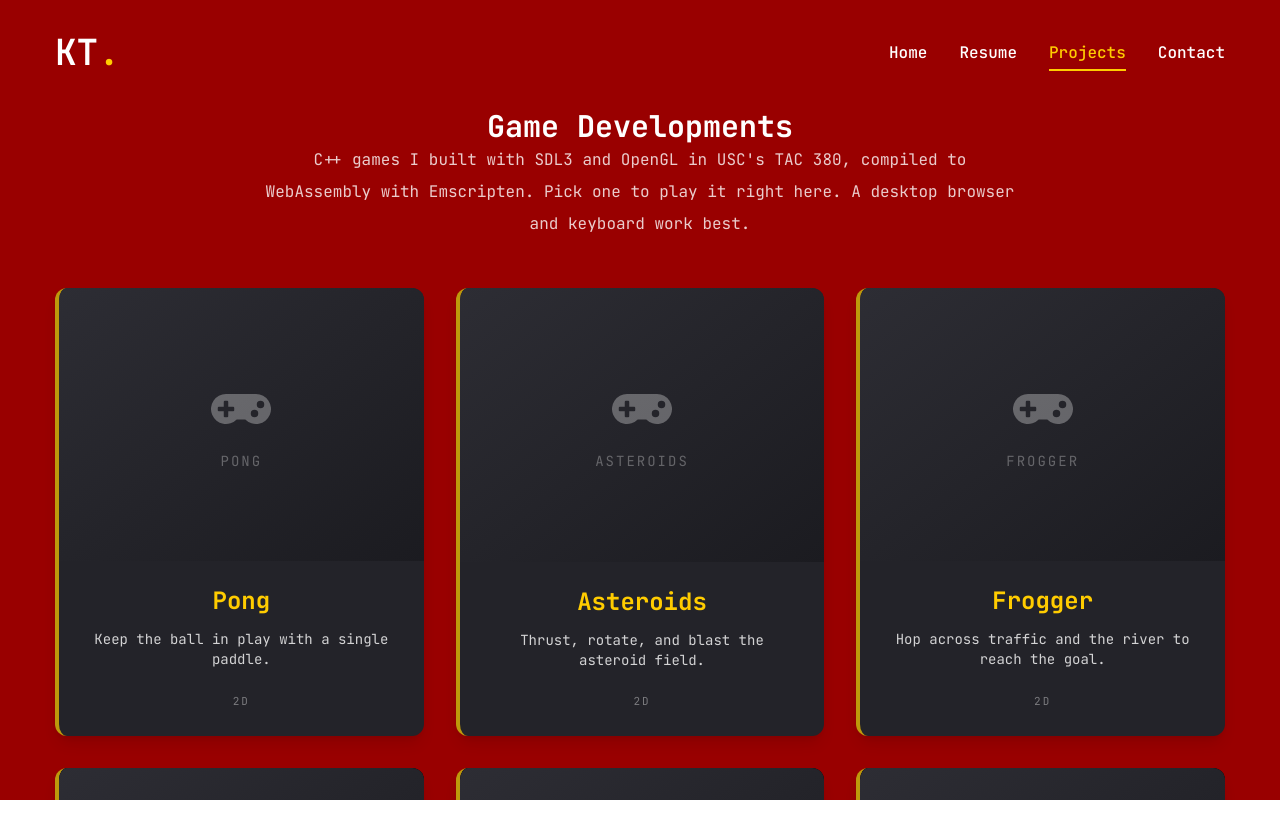
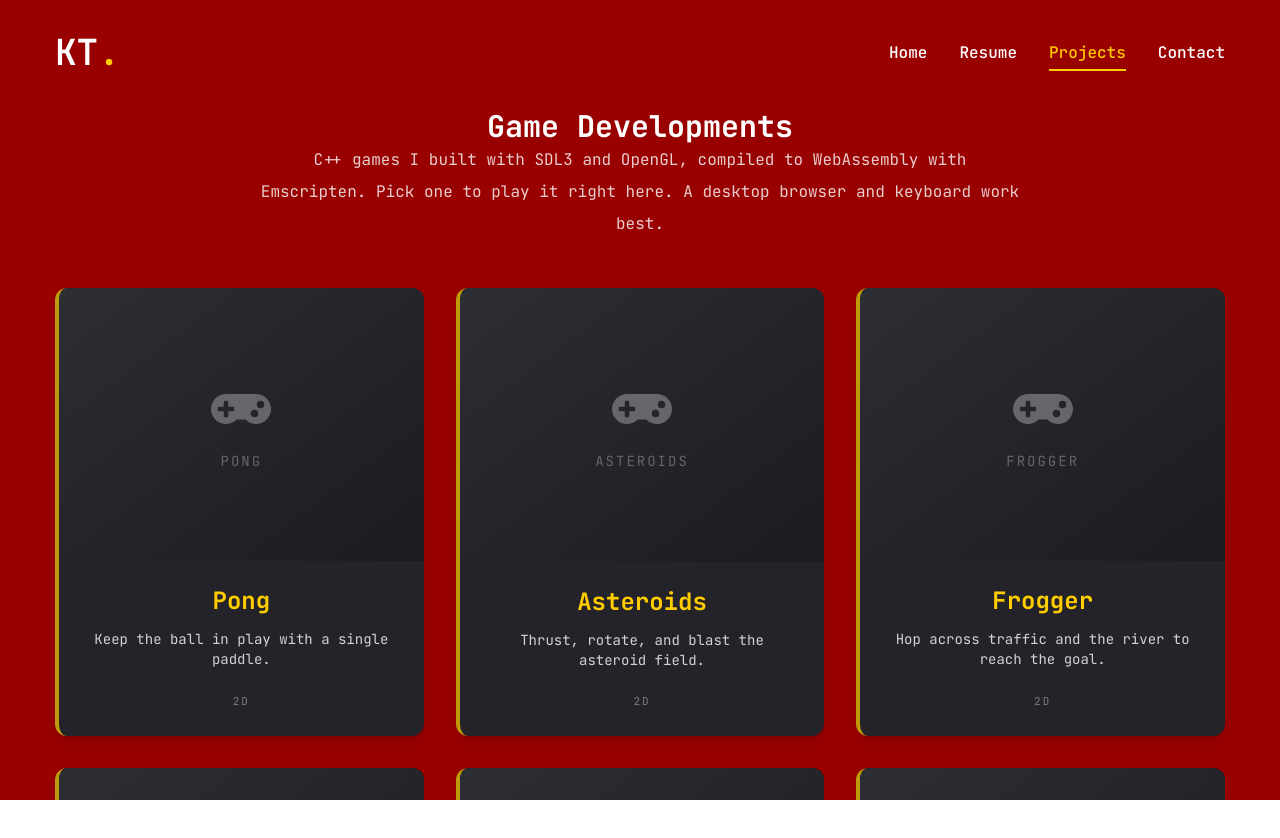
Before and after one commit to KyungTae0820/kt-portfolio, a Next.js app: page /projects/games in a window 1280 px wide. Shown: the top 838 px of the page. Built offline with nearby package versions, Linux system fonts and the light colour scheme.

Commit message:
Remove course references from the games page and docs

```diff
--- a/components/GamesGrid.jsx
+++ b/components/GamesGrid.jsx
@@ -36,8 +36,7 @@ const GamesGrid = () => {
         <motion.div {...fadeIn} className="text-center mb-12">
           <h1 className="text-3xl font-bold text-white">Game Developments</h1>
           <p className="text-white/80 max-w-[760px] mx-auto">
-            C++ games I built with SDL3 and OpenGL in USC&apos;s TAC 380, compiled to WebAssembly with
-            Emscripten. Pick one to play it right here. A desktop browser and keyboard work best.
+            C++ games I built with SDL3 and OpenGL, compiled to WebAssembly with Emscripten. Pick one to play it right here. A desktop browser and keyboard work best.
           </p>
         </motion.div>
 
```
Also changed, not shown: lib/games.js, 2 other files (tests, documents, lock files or other folders).
